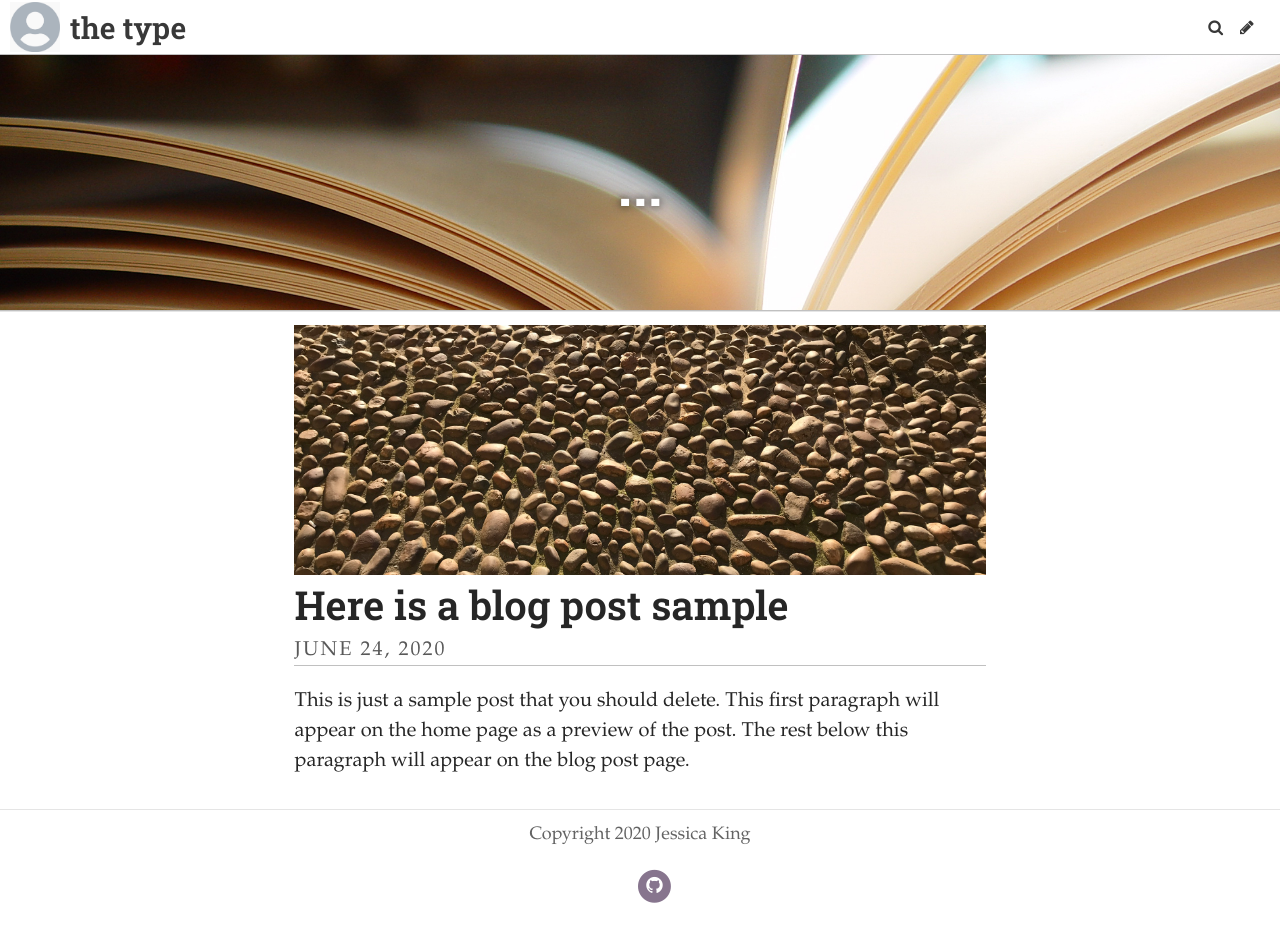
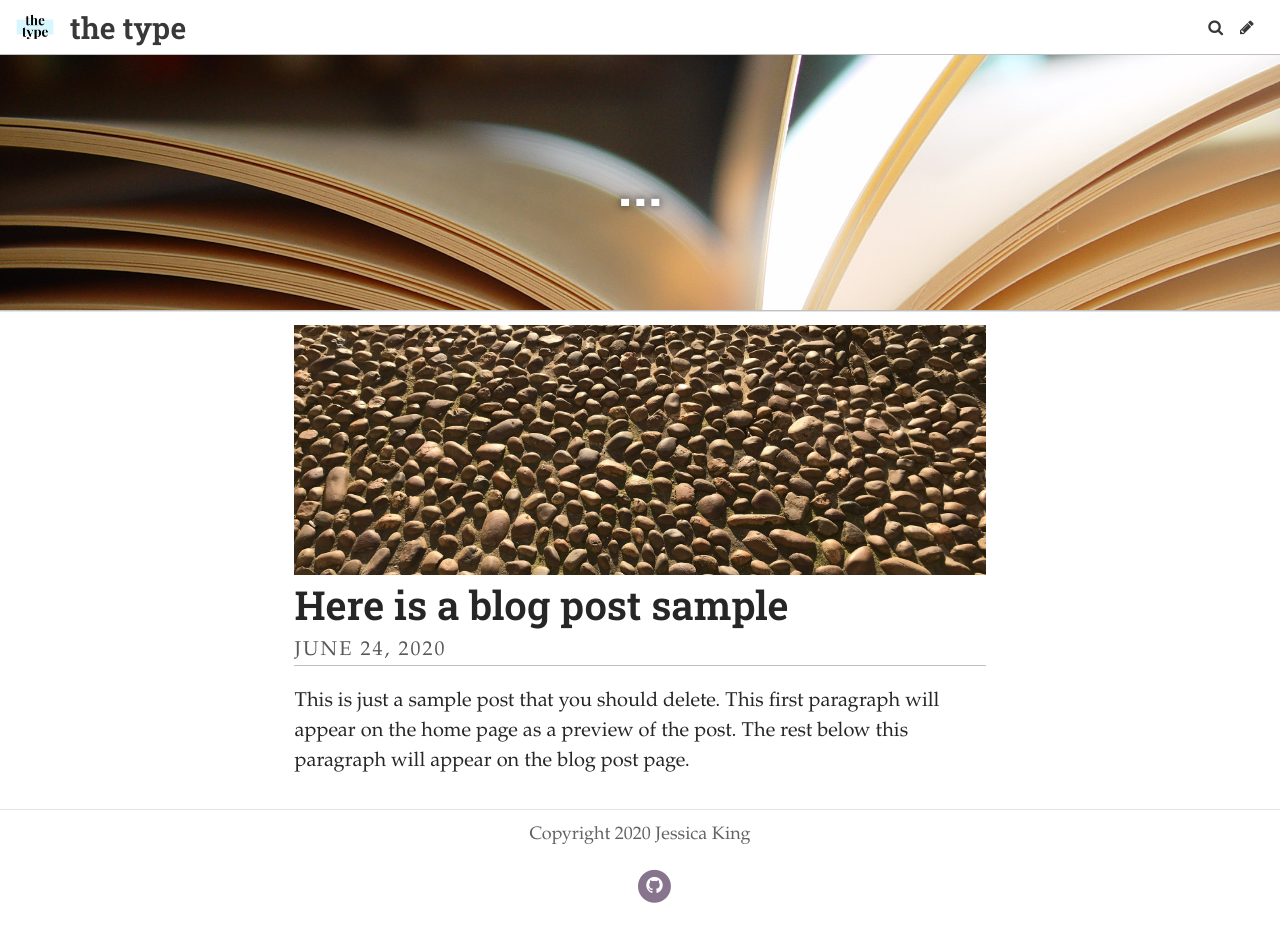
Before and after one commit to jessking16/thetype, a Jekyll site: the page built from index.html, in a window 1280 px wide. Built offline with Jekyll 4.4.1, drawn with Linux system fonts in a browser that asks for light colours; some web fonts are replaced; the list of posts is cut into pages by our own code.

Commit message:
Update Settings “general”

```diff
--- a/_data/settings.yml
+++ b/_data/settings.yml
@@ -4,7 +4,7 @@ header_text: ...
 footer_text: Copyright 2020 Jessica King
 header_feature_image: ../uploads/pages.jpg
 bannerheight: 20vmax
-logo: /uploads/logo.jpg
+logo: ../uploads/the-type-logo-4.png
 favicon: /uploads/favicon.ico
 gridlayout: false
 fixednavbar: false
```
Also changed, not shown: uploads/the-type-logo-4.png (added).
